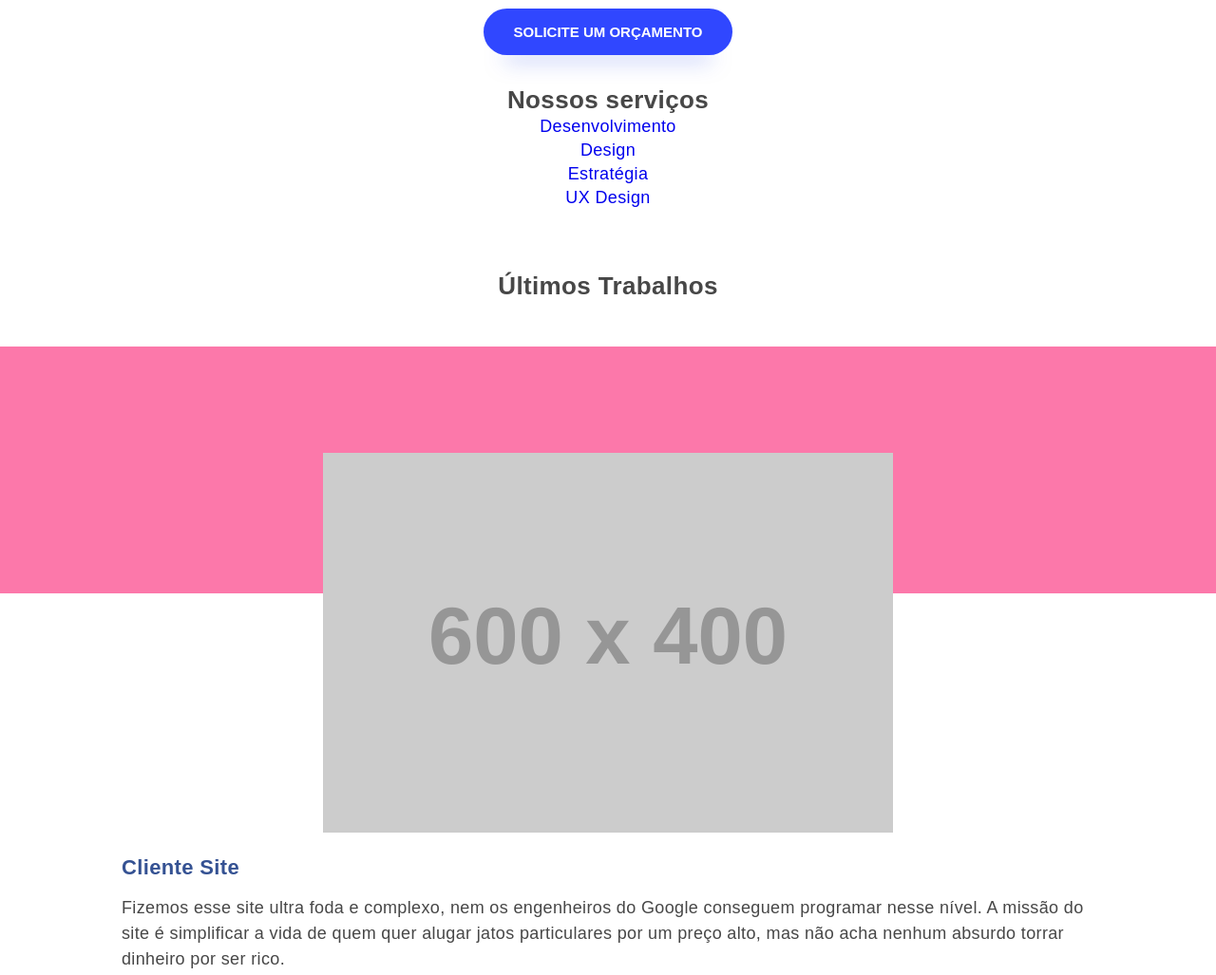
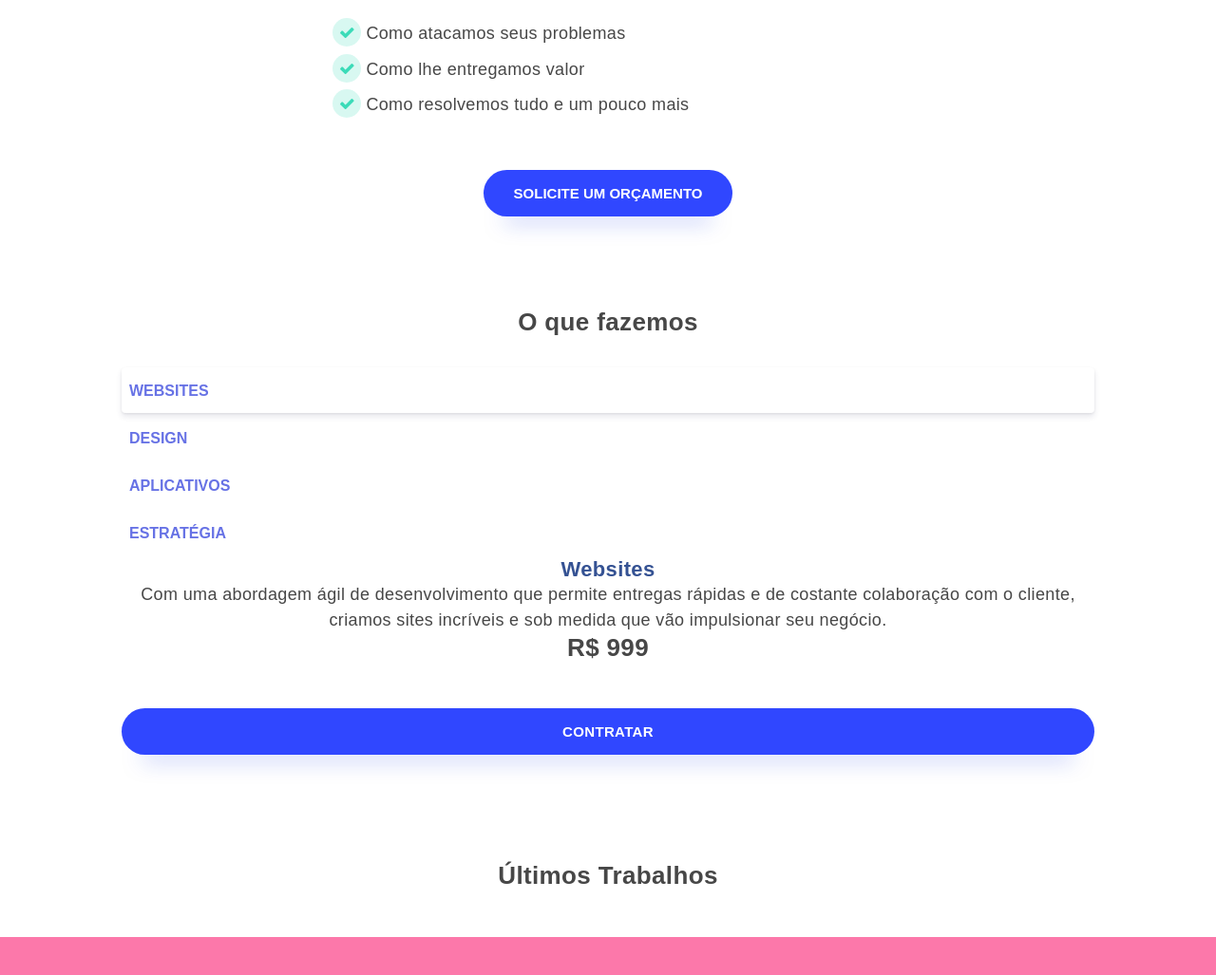
Before and after one commit to agenciagotime/site-gotime, a website: page src/index.html in a window 1280 px wide. Shown: the part 1579-2606 px from the top of the page at 95% size. Drawn offline with Linux system fonts and the light colour scheme; placeholder pictures from the web are drawn by us; a script that the page names is missing.

Commit message:
Começando a consertar seção Serviços

```diff
--- a/src/assets/sass/_base.sass
+++ b/src/assets/sass/_base.sass
@@ -81,6 +81,8 @@ p
   border: none
   border-radius: $space*4
   transition: all .4s
+  -webkit-tap-highlight-color: transparent
+  -webkit-tap-highlight-color: rgba(0, 0, 0, 0)
 
 .btn__primary
   text-transform: uppercase
--- a/src/assets/sass/_home.sass
+++ b/src/assets/sass/_home.sass
@@ -114,14 +114,53 @@
   padding: $space*4 0 $space*3
 
 .about__problems, .about__solutions
+  margin: $space*3 auto
   padding: $space 0
+  max-width: 580px
   text-align: left
+
+.about__solutions
+  margin-bottom: 0
 
 .problem
   position: relative
   top: 7px
   padding-right: 4px
 
+
+//  ================================ Nossos Serviços ================================
+#servicos
+  margin: $space *6 0 0
+
+.services__wrapper
+  display: flex
+  flex-direction: column
+  margin: $space*4 0
+
+.services__nav
+  display: flex
+  position: relative
+  flex-direction: column
+
+.btn__flat
+  position: relative
+  text-align: left
+  padding: 16px 0 16px $space
+  text-transform: uppercase
+  background-color: transparent
+  font-size: 16px
+  color: #6772e5
+
+.service__selection
+  position: absolute
+  width: 100%
+  height: 48px
+  border-radius: 4px
+  background: $branco
+  box-shadow: 0 4px 6px rgba(50,50,93,.11), 0 1px 3px rgba(0,0,0,.08)
+  will-change: transform
+  transform-origin: 50% 0
+  display: block
 
 //  ================================ Últimos Trabalhos ================================
 #cases
@@ -132,7 +171,7 @@
 .case__background
   position: absolute
   width: 100%
-  height: 260px
+  height: calc(30vw + 140px)
   margin: $space*4 0 0 -10%
 
 .bg
@@ -141,6 +180,8 @@
   background-color: #FC78AA
 
 .case__text
+  margin: 0 auto
+  max-width: 600px
   text-align: left
 
 .case__content
@@ -161,17 +202,20 @@
 .contact__buttons
   display: flex
   flex-direction: column
-  padding: $space*2 0 $space*4
+  align-items: center
+  justify-content: space-between
+  padding: $space*4 0
+  height: 200px
 
 .btn__whatsapp
   display: flex
   justify-content: center
   align-items: center
   height: 60px
+  width: 200px
   font-size: 20px
   color: $branco
   background-color: #1EBEA5
-  margin: $space*2 0
 
 .whatsapp
   width: 30px
@@ -183,6 +227,7 @@
   justify-content: center
   align-items: center
   height: 60px
+  width: 200px
   font-size: 20px
   color: $branco
   background-color: $azul
@@ -195,7 +240,8 @@
 .input__container
   position: relative
   padding: $space 0
-  margin: $space*2 auto
+  margin: $space*3 auto
+  max-width: 450px
   #name, #email, #message
     width: 100%
     padding: 20px 0 5px
@@ -320,3 +366,12 @@ input[type=radio]:checked+.radio__button:before
   to
     opacity: 1
     transform: translate3d(0, 0, 0)
+
+
+//  ================================ Media Queries ================================
+@media only screen and (min-width: 650px)
+  .btn__primary, .btn__secondary
+    margin: $space*6 0
+  .contact__buttons
+    flex-direction: row
+    justify-content: space-evenly
--- a/src/index.html
+++ b/src/index.html
@@ -257,37 +257,30 @@
   </section>
   <section id="servicos">
     <div class="container">
-      <h2 class="services__title">Nossos serviços</h2>
-
-      <!-- Seção com as Tabs -->
-      <ul class="services__tabs" role="tablist">
-        <li class="tab__item">
-          <a class="tab__link" id="desenvolvimento-tab" data-toggle="tab" href="#desenvolvimento" role="tab"
-            aria-controls="desenvolvimento" aria-selected="true">Desenvolvimento</a>
-        </li>
-        <li class="tab__item">
-          <a class="tab__link" id="design-tab" data-toggle="tab" href="#design" role="tab" aria-controls="design"
-            aria-selected="false">Design</a>
-        </li>
-        <li class="tab__item">
-          <a class="tab__link" id="estrategia-tab" data-toggle="tab" href="#estrategia" role="tab" aria-controls="estrategia"
-            aria-selected="false">Estratégia</a>
-        </li>
-        <li class="tab__item">
-          <a class="tab__link" id="uxdesign-tab" data-toggle="tab" href="#uxdesign" role="tab" aria-controls="uxdesign"
-            aria-selected="false">UX
-            Design
-          </a>
-        </li>
-      </ul>
-      <div class="tab__content">
-        <div class="tab__panel" id="desenvolvimento" role="tabpanel" aria-labelledby="desenvolvimento-tab"></div>
-        <div class="tab__panel" id="design" role="tabpanel" aria-labelledby="design-tab"></div>
-        <div class="tab__panel" id="estrategia" role="tabpanel" aria-labelledby="estrategia-tab"></div>
-        <div class="tab__panel" id="uxdesign" role="tabpanel" aria-labelledby="uxdesign-tab"></div>
+      <h2 class="services__title">O que fazemos</h2>
+      <div class="services__wrapper">
+        <nav class="services__nav">
+          <span class="service__selection"></span>
+          <button class="btn btn__flat" data-target="">Websites</button>
+          <button class="btn btn__flat" data-target="">Design</button>
+          <button class="btn btn__flat" data-target="">Aplicativos</button>
+          <button class="btn btn__flat" data-target="">Estratégia</button>
+        </nav>
+        <div class="services__card">
+          <div class="card__wrapper">
+            <div class="card__image"></div>
+            <div class="card__content">
+              <h3>Websites</h3>
+              <div class="card__text">
+                <p>Com uma abordagem ágil de desenvolvimento que permite entregas rápidas e de costante colaboração com
+                  o cliente, criamos sites incríveis e sob medida que vão impulsionar seu negócio.</p>
+              </div>
+              <h2>R$ 999</h2>
+            </div>
+            <div class="btn btn__primary">Contratar</div>
+          </div>
+        </div>
       </div>
-      <!-- Fim de seção com Tabs -->
-
     </div>
   </section>
   <section id="cases">
```
Also changed, not shown: src/assets/css/style.css.
